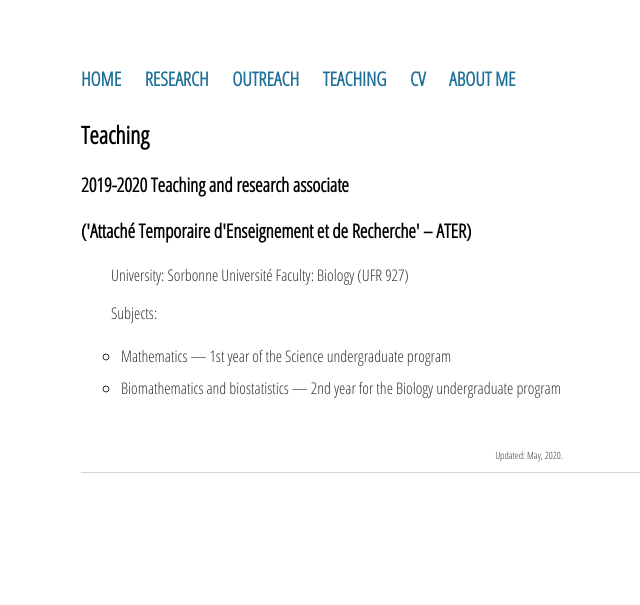
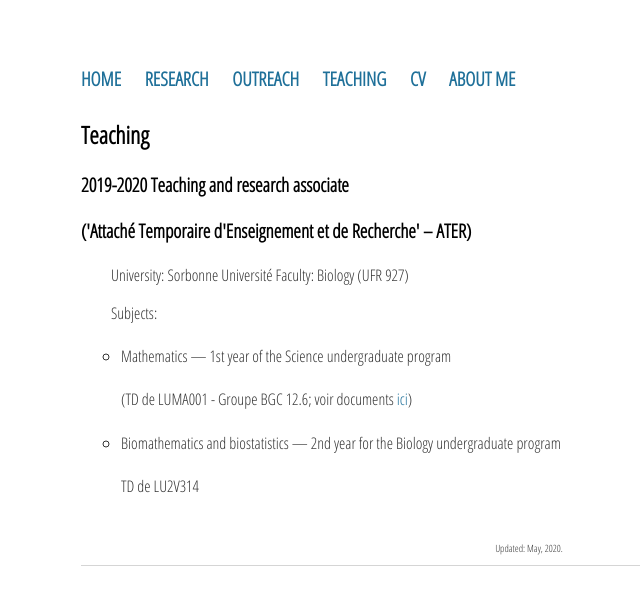
Before and after one commit to sjijon/sjijon.github.io, a Jekyll site: the page built from teaching.html, in a window 1280 px wide. Shown: the top 605 px of the page, without its empty margins (111-751 px from the left). Built offline with Jekyll 4.4.1, drawn with Linux system fonts in a browser that asks for light colours; nearby versions of some CDN libraries.

Commit message:
Update teaching.html

```diff
--- a/teaching.html
+++ b/teaching.html
@@ -14,7 +14,9 @@ title: Teaching
 		Subjects:
 	<ul>
 		<li>Mathematics — 1st year of the Science undergraduate program</li>
+		<p>(TD de LUMA001 - Groupe BGC 12.6; voir documents <a href="https://sjijon.github.io/teaching/SU/2019-2020/LUMA001-BGC12-6.html" target="_blank">ici</a>)</p>
 		<li>Biomathematics and biostatistics — 2nd year for the Biology undergraduate program</li>
+		<p>TD de LU2V314</p>
 	</ul>
 	</p>
 	</br>
```
